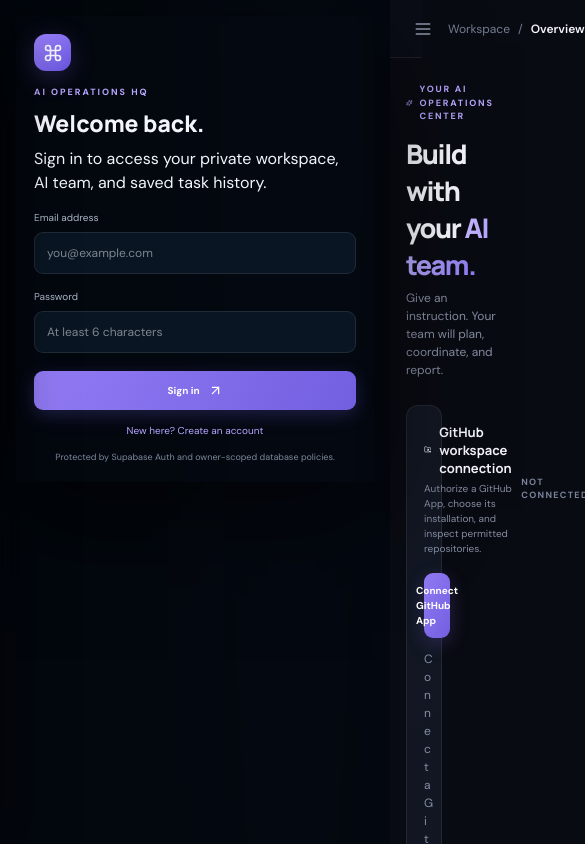
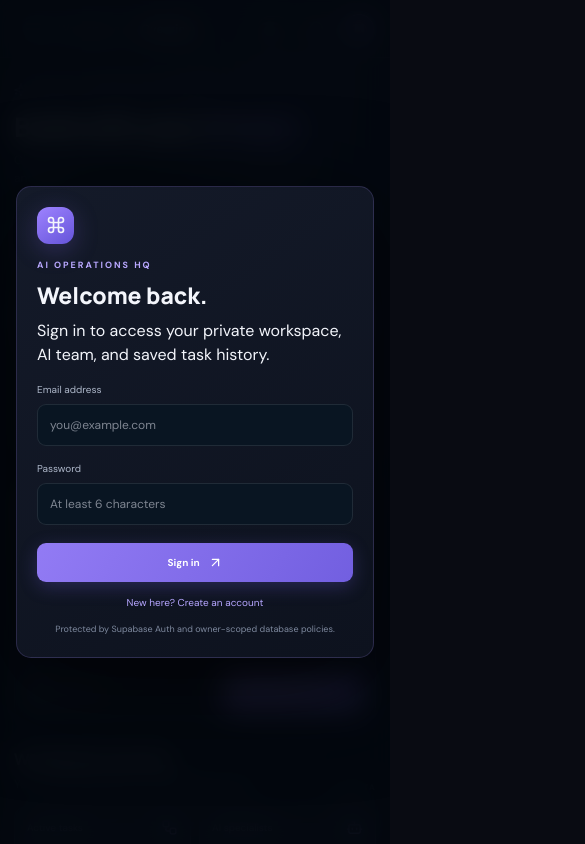
Before and after one commit to wwwmaung223-lgtm/ai-operations-hq, a Next.js app: page / in a window 390 px wide. Shown: the top 844 px of the page, 585 px wide, since content can reach past the window. Built offline with nearby package versions, Linux system fonts and the light colour scheme.

Commit message:
fix: restore mobile auth overlay and dashboard containment on GitHub branch

```diff
--- a/app/globals.css
+++ b/app/globals.css
@@ -41,3 +41,35 @@ button{cursor:pointer}
 .github-repo strong{overflow-wrap:anywhere}
 .github-repo a{color:#b7a4ff;font-size:12px}
 @media(max-width:600px){.github-controls{align-items:stretch}.github-actions{width:100%}.github-actions select{flex:1;min-width:0}.github-connect{width:100%;justify-content:center}.github-repo{align-items:flex-start}}
+
+/* Restore the tested auth overlay and mobile viewport fixes on this integration branch. */
+.auth{position:fixed;inset:0;z-index:20;display:flex;align-items:center;justify-content:center;overflow-y:auto;padding:24px}
+.authbox{width:min(100%,420px);margin:auto;padding:28px;border:1px solid #a78bfa30;border-radius:18px;background:linear-gradient(145deg,#141a29,#0d121e)}
+@media(max-width:760px){.auth{padding:16px}.authbox{width:100%;max-width:420px;padding:20px;border-radius:15px}}
+html,body{width:100%;max-width:100%;overflow-x:hidden}
+.app-shell{width:100%;max-width:100%;min-width:0;overflow-x:clip}
+.main-panel{width:100%;max-width:100%;min-width:0;flex:1 1 0}
+.content{width:100%;min-width:0;max-width:1320px}
+.content>*{min-width:0;max-width:100%}
+.composer-card,.panel-card,.metric-card{min-width:0;max-width:100%}
+@media(max-width:760px){
+ .app-shell{display:flex;flex-direction:row}
+ .main-panel{width:100%;min-width:0;max-width:100%;flex:1 1 0}
+ .topbar{width:100%;min-width:0}
+ .topbar-left,.topbar-right{min-width:0}
+ .topbar-left strong{overflow:hidden;text-overflow:ellipsis;white-space:nowrap}
+ .content{width:100%;max-width:100%;min-width:0;padding-left:14px;padding-right:14px}
+ .welcome-row,.composer-top,.composer-footer,.section-heading,.panel-heading,.notice-bar,footer{min-width:0;max-width:100%}
+ .welcome-row>div:first-child{min-width:0}
+ .welcome-row h1{overflow-wrap:anywhere;letter-spacing:-.8px}
+ .welcome-row p,.composer-top span,.step-copy span,.agent-copy span,.notice-bar span{overflow-wrap:anywhere}
+ .metrics-grid{width:100%;grid-template-columns:repeat(2,minmax(0,1fr))}
+ .lower-grid{width:100%;grid-template-columns:minmax(0,1fr)}
+ .workflow-step,.agent-row,.task-row{min-width:0}
+ .task-copy,.step-copy,.agent-copy{min-width:0;overflow-wrap:anywhere}
+ .composer-card textarea{min-width:0;width:100%;max-width:100%}
+ .composer-footer{gap:10px}
+ .primary-button{max-width:100%;white-space:nowrap}
+ footer{flex-wrap:wrap}
+}
+@media(max-width:380px){.content{padding-left:12px;padding-right:12px}.metrics-grid{grid-template-columns:repeat(2,minmax(0,1fr))}.metric-card{padding:10px}.topbar-right{gap:5px}}
```
